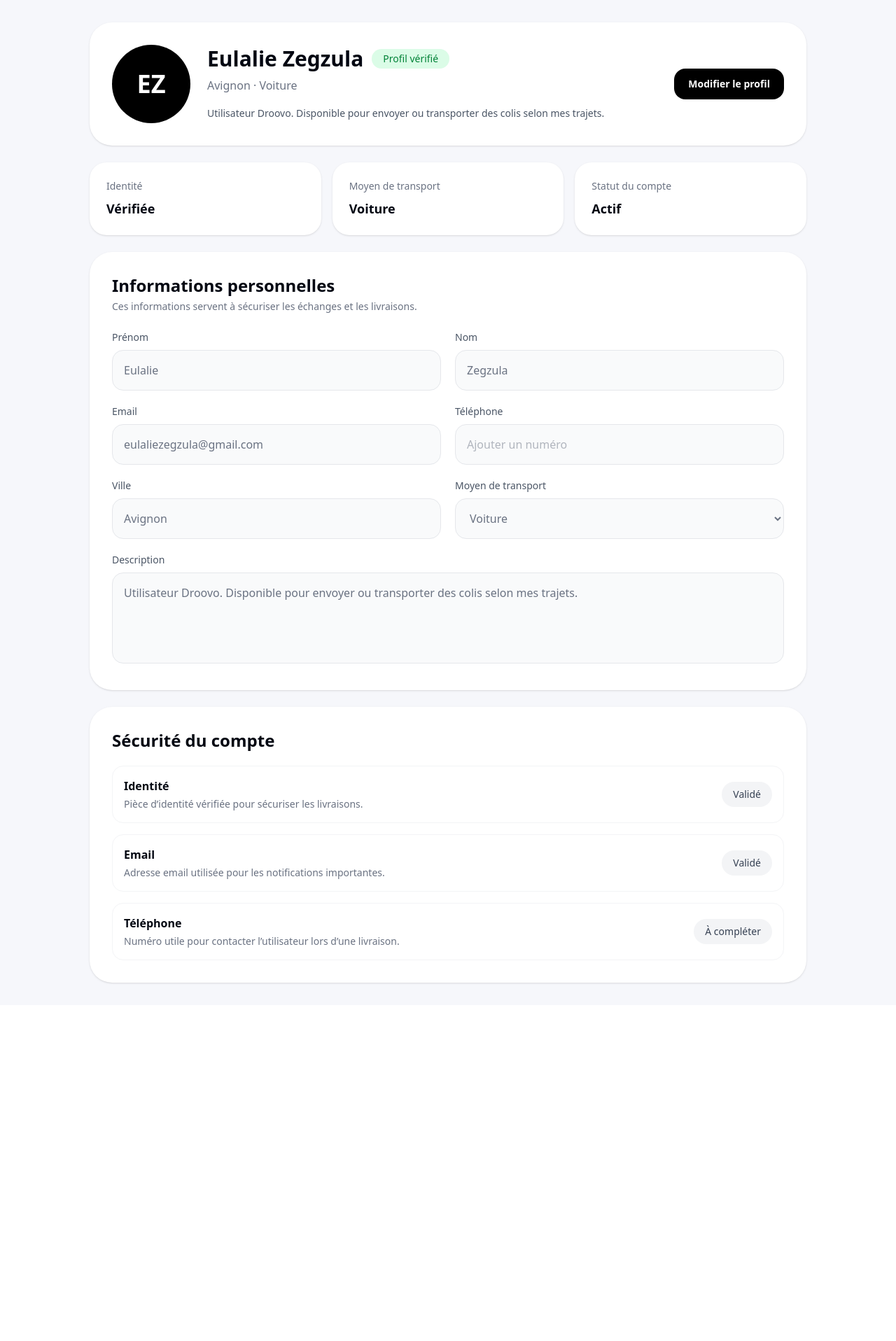
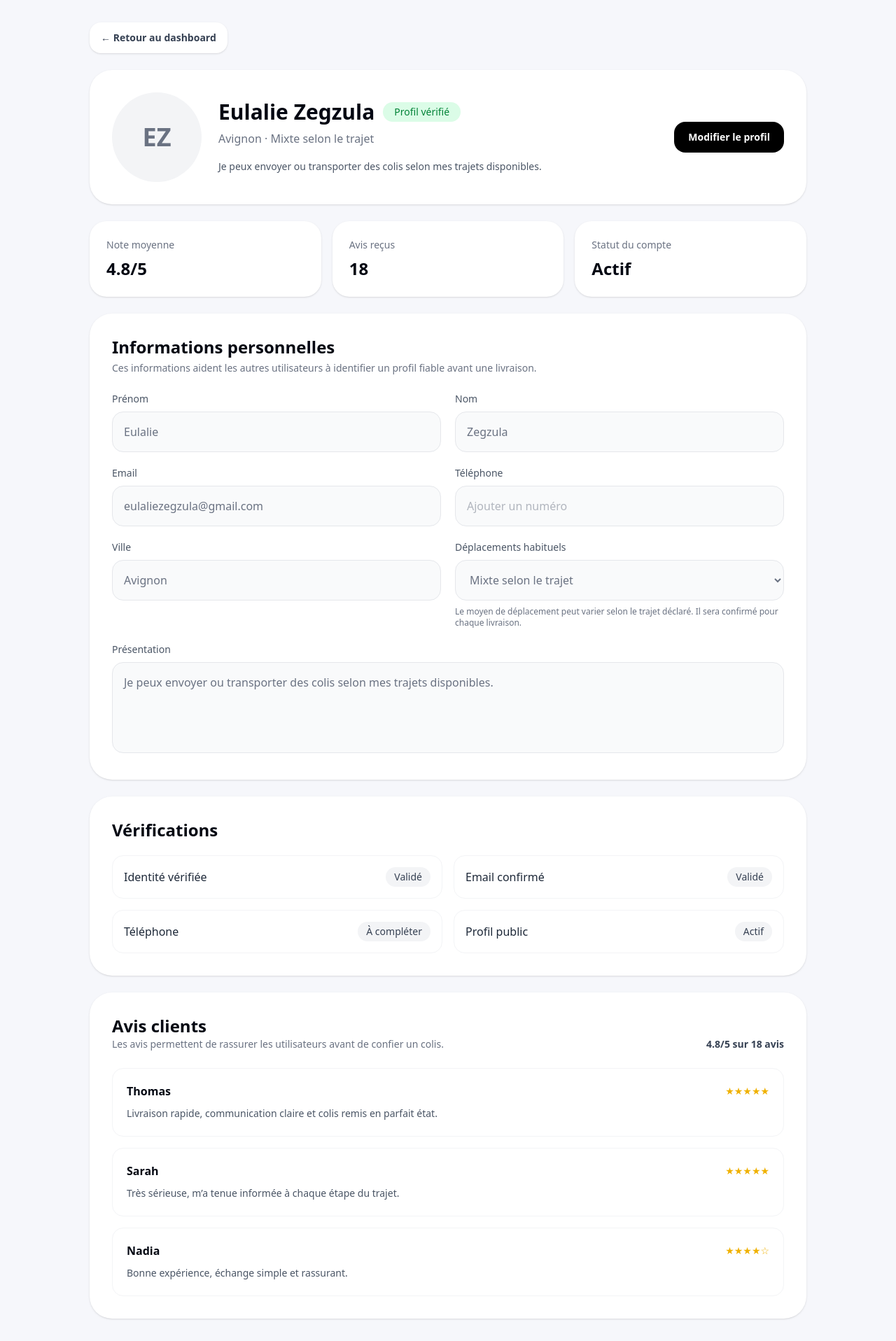
Before and after one commit to lafere75-del/Droovo, a Next.js app: page /dashboard/profil in a window 1280 px wide. Shown: the whole page at 70% size. Before the commit the page ends 1436 px from the top, so only its background shows below. Built offline with nearby package versions, Linux system fonts and the light colour scheme.

Commit message:
Update page.jsx

```diff
--- a/app/dashboard/profil/page.jsx
+++ b/app/dashboard/profil/page.jsx
@@ -1,5 +1,6 @@
 "use client";
 
+import Link from "next/link";
 import { useState } from "react";
 
 export default function ProfilPage() {
@@ -11,30 +12,67 @@ export default function ProfilPage() {
     email: "eulaliezegzula@gmail.com",
     phone: "",
     city: "Avignon",
-    bio: "Utilisateur Droovo. Disponible pour envoyer ou transporter des colis selon mes trajets.",
-    vehicle: "Voiture",
-    verified: true,
+    travelMode: "Mixte selon le trajet",
+    bio: "Je peux envoyer ou transporter des colis selon mes trajets disponibles.",
+    photo: "",
   });
 
+  const reviews = [
+    {
+      name: "Thomas",
+      rating: 5,
+      text: "Livraison rapide, communication claire et colis remis en parfait état.",
+    },
+    {
+      name: "Sarah",
+      rating: 5,
+      text: "Très sérieuse, m’a tenue informée à chaque étape du trajet.",
+    },
+    {
+      name: "Nadia",
+      rating: 4,
+      text: "Bonne expérience, échange simple et rassurant.",
+    },
+  ];
+
   const handleChange = (field, value) => {
-    setProfile((prev) => ({
-      ...prev,
-      [field]: value,
-    }));
-  };
-
-  const handleSave = () => {
-    setIsEditing(false);
+    setProfile((prev) => ({ ...prev, [field]: value }));
   };
 
   return (
     <main className="min-h-screen bg-[#f6f7fb] px-4 py-8">
       <div className="mx-auto max-w-5xl space-y-6">
+        <Link
+          href="/dashboard"
+          className="inline-flex items-center rounded-2xl bg-white px-4 py-3 text-sm font-semibold text-gray-700 shadow-sm hover:bg-gray-50"
+        >
+          ← Retour au dashboard
+        </Link>
+
         <section className="rounded-[32px] bg-white p-6 shadow-sm md:p-8">
           <div className="flex flex-col gap-6 md:flex-row md:items-center">
-            <div className="flex h-28 w-28 items-center justify-center rounded-full bg-black text-4xl font-bold text-white">
-              {profile.firstName.charAt(0)}
-              {profile.lastName.charAt(0)}
+            <div className="flex flex-col items-center gap-3">
+              <div className="flex h-32 w-32 items-center justify-center overflow-hidden rounded-full bg-gray-100 text-4xl font-bold text-gray-500">
+                {profile.photo ? (
+                  <img
+                    src={profile.photo}
+                    alt="Photo de profil"
+                    className="h-full w-full object-cover"
+                  />
+                ) : (
+                  `${profile.firstName.charAt(0)}${profile.lastName.charAt(0)}`
+                )}
+              </div>
+
+              {isEditing && (
+                <input
+                  type="text"
+                  placeholder="URL de la photo"
+                  value={profile.photo}
+                  onChange={(e) => handleChange("photo", e.target.value)}
+                  className="w-52 rounded-2xl border border-gray-200 bg-gray-50 px-4 py-3 text-sm outline-none focus:border-black"
+                />
+              )}
             </div>
 
             <div className="flex-1">
@@ -43,15 +81,13 @@ export default function ProfilPage() {
                   {profile.firstName} {profile.lastName}
                 </h1>
 
-                {profile.verified && (
                 <span className="rounded-full bg-green-100 px-4 py-1 text-sm font-medium text-green-700">
                   Profil vérifié
                 </span>
-                )}
               </div>
 
               <p className="mt-2 text-gray-500">
-                {profile.city || "Ville non renseignée"} · {profile.vehicle}
+                {profile.city || "Ville non renseignée"} · {profile.travelMode}
               </p>
 
               <p className="mt-4 max-w-2xl text-sm leading-6 text-gray-600">
@@ -60,48 +96,31 @@ export default function ProfilPage() {
             </div>
 
             <button
-              onClick={() => (isEditing ? handleSave() : setIsEditing(true))}
-              className="rounded-2xl bg-black px-5 py-3 text-sm font-semibold text-white transition hover:opacity-90"
+              onClick={() => setIsEditing(!isEditing)}
+              className="rounded-2xl bg-black px-5 py-3 text-sm font-semibold text-white hover:opacity-90"
             >
-              {isEditing ? "Enregistrer" : "Modifier le profil"}
+              {isEditing ? "Terminer" : "Modifier le profil"}
             </button>
           </div>
         </section>
 
         <section className="grid gap-4 md:grid-cols-3">
-          <div className="rounded-3xl bg-white p-6 shadow-sm">
-            <p className="text-sm text-gray-500">Identité</p>
-            <p className="mt-2 text-lg font-semibold text-gray-950">
-              {profile.verified ? "Vérifiée" : "À vérifier"}
-            </p>
-          </div>
-
-          <div className="rounded-3xl bg-white p-6 shadow-sm">
-            <p className="text-sm text-gray-500">Moyen de transport</p>
-            <p className="mt-2 text-lg font-semibold text-gray-950">
-              {profile.vehicle}
-            </p>
-          </div>
-
-          <div className="rounded-3xl bg-white p-6 shadow-sm">
-            <p className="text-sm text-gray-500">Statut du compte</p>
-            <p className="mt-2 text-lg font-semibold text-gray-950">
-              Actif
-            </p>
-          </div>
+          <InfoCard title="Note moyenne" value="4.8/5" />
+          <InfoCard title="Avis reçus" value="18" />
+          <InfoCard title="Statut du compte" value="Actif" />
         </section>
 
         <section className="rounded-[32px] bg-white p-6 shadow-sm md:p-8">
-          <div className="mb-6">
           <h2 className="text-2xl font-bold text-gray-950">
             Informations personnelles
           </h2>
+
           <p className="mt-1 text-sm text-gray-500">
-              Ces informations servent à sécuriser les échanges et les livraisons.
+            Ces informations aident les autres utilisateurs à identifier un
+            profil fiable avant une livraison.
           </p>
-          </div>
 
-          <div className="grid gap-5 md:grid-cols-2">
+          <div className="mt-6 grid gap-5 md:grid-cols-2">
             <ProfileInput
               label="Prénom"
               value={profile.firstName}
@@ -140,26 +159,33 @@ export default function ProfilPage() {
 
             <div>
               <label className="mb-2 block text-sm font-medium text-gray-600">
-                Moyen de transport
+                Déplacements habituels
               </label>
 
               <select
-                value={profile.vehicle}
+                value={profile.travelMode}
                 disabled={!isEditing}
-                onChange={(e) => handleChange("vehicle", e.target.value)}
-                className="w-full rounded-2xl border border-gray-200 bg-gray-50 px-4 py-4 text-gray-900 outline-none transition focus:border-black disabled:cursor-not-allowed disabled:text-gray-500"
+                onChange={(e) => handleChange("travelMode", e.target.value)}
+                className="w-full rounded-2xl border border-gray-200 bg-gray-50 px-4 py-4 text-gray-900 outline-none focus:border-black disabled:cursor-not-allowed disabled:text-gray-500"
               >
                 <option>Voiture</option>
                 <option>Train</option>
+                <option>Bus</option>
                 <option>Vélo</option>
                 <option>Scooter</option>
                 <option>À pied</option>
+                <option>Mixte selon le trajet</option>
               </select>
+
+              <p className="mt-2 text-xs text-gray-500">
+                Le moyen de déplacement peut varier selon le trajet déclaré. Il
+                sera confirmé pour chaque livraison.
+              </p>
             </div>
 
             <div className="md:col-span-2">
               <label className="mb-2 block text-sm font-medium text-gray-600">
-                Description
+                Présentation
               </label>
 
               <textarea
@@ -167,15 +193,15 @@ export default function ProfilPage() {
                 disabled={!isEditing}
                 onChange={(e) => handleChange("bio", e.target.value)}
                 rows={4}
-                className="w-full resize-none rounded-2xl border border-gray-200 bg-gray-50 px-4 py-4 text-gray-900 outline-none transition focus:border-black disabled:cursor-not-allowed disabled:text-gray-500"
+                className="w-full resize-none rounded-2xl border border-gray-200 bg-gray-50 px-4 py-4 text-gray-900 outline-none focus:border-black disabled:cursor-not-allowed disabled:text-gray-500"
               />
             </div>
           </div>
 
           {isEditing && (
-            <div className="mt-6 flex gap-3">
+            <div className="mt-6 flex flex-wrap gap-3">
               <button
-                onClick={handleSave}
+                onClick={() => setIsEditing(false)}
                 className="rounded-2xl bg-black px-5 py-3 text-sm font-semibold text-white"
               >
                 Enregistrer les modifications
@@ -193,31 +219,70 @@ export default function ProfilPage() {
 
         <section className="rounded-[32px] bg-white p-6 shadow-sm md:p-8">
           <h2 className="text-2xl font-bold text-gray-950">
-            Sécurité du compte
+            Vérifications
           </h2>
 
-          <div className="mt-5 space-y-4">
-            <SecurityRow
-              title="Identité"
-              description="Pièce d’identité vérifiée pour sécuriser les livraisons."
-              status="Validé"
-            />
-
-            <SecurityRow
-              title="Email"
-              description="Adresse email utilisée pour les notifications importantes."
-              status="Validé"
-            />
-
-            <SecurityRow
+          <div className="mt-5 grid gap-4 md:grid-cols-2">
+            <VerificationItem title="Identité vérifiée" status="Validé" />
+            <VerificationItem title="Email confirmé" status="Validé" />
+            <VerificationItem
               title="Téléphone"
-              description="Numéro utile pour contacter l’utilisateur lors d’une livraison."
               status={profile.phone ? "Renseigné" : "À compléter"}
             />
+            <VerificationItem title="Profil public" status="Actif" />
+          </div>
+        </section>
+
+        <section className="rounded-[32px] bg-white p-6 shadow-sm md:p-8">
+          <div className="flex flex-col gap-2 md:flex-row md:items-end md:justify-between">
+            <div>
+              <h2 className="text-2xl font-bold text-gray-950">
+                Avis clients
+              </h2>
+
+              <p className="text-sm text-gray-500">
+                Les avis permettent de rassurer les utilisateurs avant de
+                confier un colis.
+              </p>
+            </div>
+
+            <p className="text-sm font-semibold text-gray-700">
+              4.8/5 sur 18 avis
+            </p>
+          </div>
+
+          <div className="mt-6 space-y-4">
+            {reviews.map((review) => (
+              <div
+                key={review.name}
+                className="rounded-2xl border border-gray-100 p-5"
+              >
+                <div className="flex items-center justify-between gap-4">
+                  <p className="font-semibold text-gray-950">{review.name}</p>
+                  <p className="text-sm text-yellow-500">
+                    {"★".repeat(review.rating)}
+                    {"☆".repeat(5 - review.rating)}
+                  </p>
+                </div>
+
+                <p className="mt-2 text-sm leading-6 text-gray-600">
+                  {review.text}
+                </p>
+              </div>
+            ))}
           </div>
         </section>
       </div>
     </main>
+  );
+}
+
+function InfoCard({ title, value }) {
+  return (
+    <div className="rounded-3xl bg-white p-6 shadow-sm">
+      <p className="text-sm text-gray-500">{title}</p>
+      <p className="mt-2 text-2xl font-bold text-gray-950">{value}</p>
+    </div>
   );
 }
 
@@ -233,21 +298,17 @@ function ProfileInput({ label, value, placeholder, disabled, onChange }) {
         placeholder={placeholder}
         disabled={disabled}
         onChange={(e) => onChange(e.target.value)}
-        className="w-full rounded-2xl border border-gray-200 bg-gray-50 px-4 py-4 text-gray-900 outline-none transition focus:border-black disabled:cursor-not-allowed disabled:text-gray-500"
+        className="w-full rounded-2xl border border-gray-200 bg-gray-50 px-4 py-4 text-gray-900 outline-none focus:border-black disabled:cursor-not-allowed disabled:text-gray-500"
       />
     </div>
   );
 }
 
-function SecurityRow({ title, description, status }) {
+function VerificationItem({ title, status }) {
   return (
-    <div className="flex flex-col gap-3 rounded-2xl border border-gray-100 p-4 md:flex-row md:items-center md:justify-between">
-      <div>
-        <h3 className="font-semibold text-gray-950">{title}</h3>
-        <p className="mt-1 text-sm text-gray-500">{description}</p>
-      </div>
-
-      <span className="w-fit rounded-full bg-gray-100 px-4 py-2 text-sm font-medium text-gray-700">
+    <div className="flex items-center justify-between rounded-2xl border border-gray-100 p-4">
+      <p className="font-medium text-gray-800">{title}</p>
+      <span className="rounded-full bg-gray-100 px-3 py-1 text-sm font-medium text-gray-700">
         {status}
       </span>
     </div>
```
Lines whose indentation alone changed are shown as unchanged.
